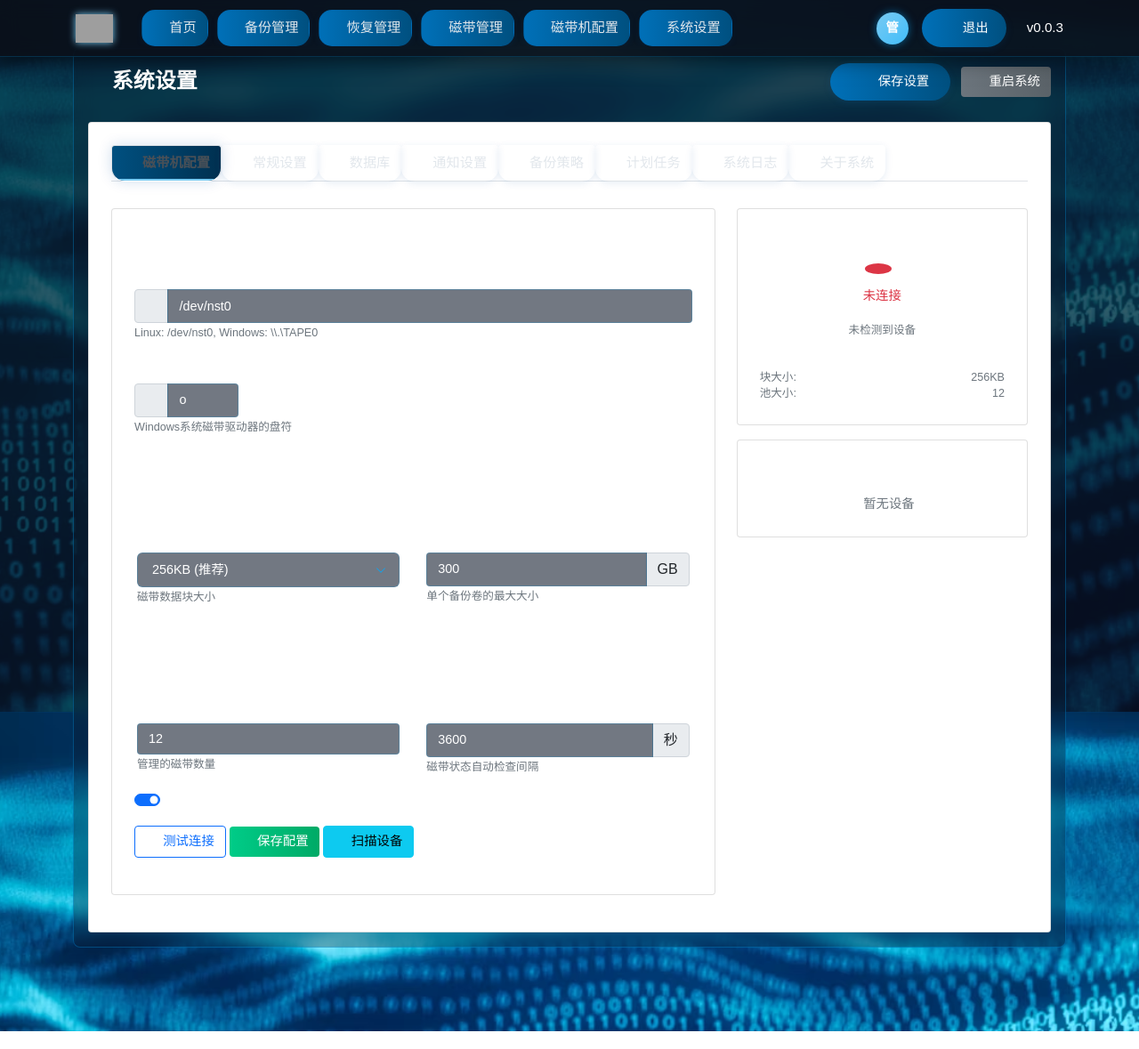
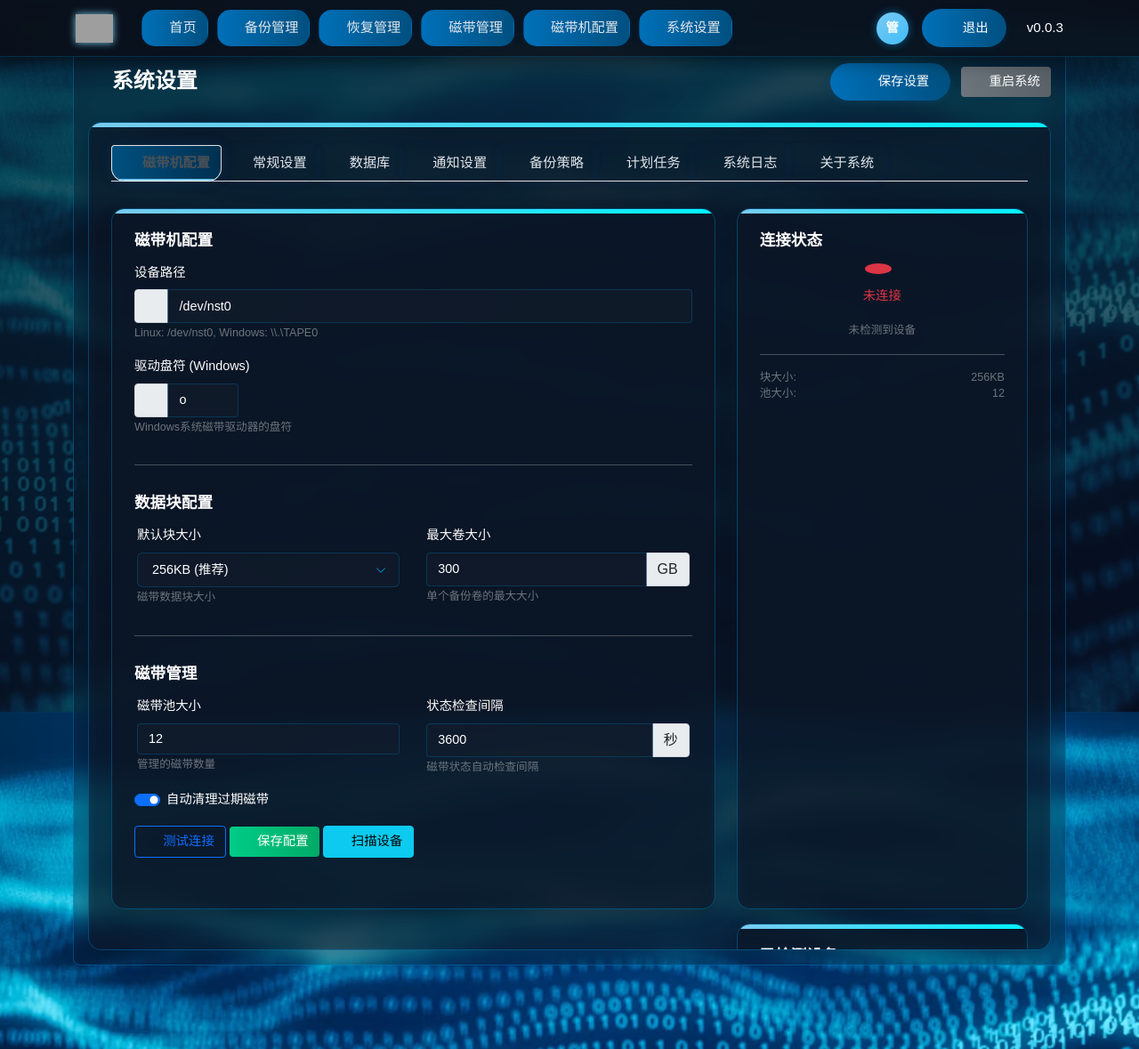
Before and after one commit to grigs28/TAF, a FastAPI app: page /system in a window 1280 px wide. Shown: the whole page at 89% size. Run offline with FastAPI, Linux system fonts and the light colour scheme; parts of the project's set-up code (start-up, migrations or seed data) failed here and were passed over; some libraries are stand-ins or nearby versions; some web fonts are replaced; grey boxes are pictures that could not be loaded.

Commit message:
绯荤粺璁剧疆椤甸潰浣跨敤service-card鏇挎崲card鏍峰紡

```diff
--- a/web/templates/system.html
+++ b/web/templates/system.html
@@ -63,7 +63,7 @@
     <!-- 设置选项卡 -->
     <div class="row">
         <div class="col-12">
-            <div class="card">
+            <div class="service-card">
                 <div class="card-body">
                     <ul class="nav nav-tabs" id="settingsTabs" role="tablist">
                         <li class="nav-item" role="presentation">
@@ -114,7 +114,7 @@
                         <div class="tab-pane fade" id="general" role="tabpanel">
                             <div class="row">
                                 <div class="col-md-6">
-                                    <div class="setting-card card mb-3">
+                                    <div class="setting-card service-card mb-3">
                                         <div class="card-body">
                                             <h6 class="card-title">应用信息</h6>
                                             <div class="mb-3">
@@ -141,7 +141,7 @@
                                     </div>
                                 </div>
                                 <div class="col-md-6">
-                                    <div class="setting-card card mb-3">
+                                    <div class="setting-card service-card mb-3">
                                         <div class="card-body">
                                             <h6 class="card-title">Web服务</h6>
                                             <div class="mb-3">
@@ -170,7 +170,7 @@
                         <div class="tab-pane fade" id="database" role="tabpanel">
                             <div class="row">
                                 <div class="col-md-8">
-                                    <div class="setting-card card mb-3">
+                                    <div class="setting-card service-card mb-3">
                                         <div class="card-body">
                                             <h6 class="card-title">数据库连接配置</h6>
                                             <div class="mb-3">
@@ -247,7 +247,7 @@
                                     </div>
                                 </div>
                                 <div class="col-md-4">
-                                    <div class="setting-card card mb-3">
+                                    <div class="setting-card service-card mb-3">
                                         <div class="card-body">
                                             <h6 class="card-title">连接状态</h6>
                                             <div class="text-center" id="dbStatus">
@@ -274,7 +274,7 @@
                         <div class="tab-pane fade show active" id="tapedrive" role="tabpanel">
                             <div class="row">
                                 <div class="col-md-8">
-                                    <div class="setting-card card mb-3">
+                                    <div class="setting-card service-card mb-3">
                                         <div class="card-body">
                                             <h6 class="card-title">磁带机配置</h6>
                                             <div class="mb-3">
@@ -361,7 +361,7 @@
                                     </div>
                                 </div>
                                 <div class="col-md-4">
-                                    <div class="setting-card card mb-3">
+                                    <div class="setting-card service-card mb-3">
                                         <div class="card-body">
                                             <h6 class="card-title">连接状态</h6>
                                             <div class="text-center" id="tapeStatus">
@@ -381,7 +381,7 @@
                                         </div>
                                     </div>
 
-                                    <div class="setting-card card mb-3">
+                                    <div class="setting-card service-card mb-3">
                                         <div class="card-body">
                                             <h6 class="card-title">已检测设备</h6>
                                             <div id="detectedDevices">
@@ -400,7 +400,7 @@
                         <div class="tab-pane fade" id="notification" role="tabpanel">
                             <div class="row">
                                 <div class="col-md-8">
-                                    <div class="setting-card card mb-3">
+                                    <div class="setting-card service-card mb-3">
                                         <div class="card-body">
                                             <h6 class="card-title">钉钉通知配置</h6>
                                             <div class="mb-3">
@@ -439,7 +439,7 @@
                                     </div>
                                 </div>
                                 <div class="col-md-4">
-                                    <div class="setting-card card mb-3">
+                                    <div class="setting-card service-card mb-3">
                                         <div class="card-body">
                                             <h6 class="card-title">通知事件</h6>
                                             <small class="text-muted d-block mb-2">备份相关</small>
@@ -503,7 +503,7 @@
                         <div class="tab-pane fade" id="backup" role="tabpanel">
                             <div class="row">
                                 <div class="col-md-6">
-                                    <div class="setting-card card mb-3">
+                                    <div class="setting-card service-card mb-3">
                                         <div class="card-body">
                                             <h6 class="card-title">保留策略</h6>
                                             <div class="mb-3">
@@ -519,7 +519,7 @@
                                     </div>
                                 </div>
                                 <div class="col-md-6">
-                                    <div class="setting-card card mb-3">
+                                    <div class="setting-card service-card mb-3">
                                         <div class="card-body">
                                             <h6 class="card-title">压缩设置</h6>
                                             <div class="mb-3">
@@ -550,7 +550,7 @@
                         <div class="tab-pane fade" id="scheduler" role="tabpanel">
                             <div class="row">
                                 <div class="col-12">
-                                    <div class="setting-card card mb-3">
+                                    <div class="setting-card service-card mb-3">
                                         <div class="card-body">
                                             <h6 class="card-title">定时任务配置</h6>
                                             <div class="table-responsive">
@@ -620,7 +620,7 @@
                         <div class="tab-pane fade" id="logs" role="tabpanel">
                             <div class="row">
                                 <div class="col-12">
-                                    <div class="setting-card card mb-3">
+                                    <div class="setting-card service-card mb-3">
                                         <div class="card-body">
                                             <h6 class="card-title">实时日志</h6>
                                             <div class="mb-3">
@@ -668,7 +668,7 @@
                         <div class="tab-pane fade" id="about" role="tabpanel">
                             <div class="row">
                                 <div class="col-md-6">
-                                    <div class="setting-card card mb-3">
+                                    <div class="setting-card service-card mb-3">
                                         <div class="card-body text-center">
                                             <h5 class="card-title">{{ app_name }}</h5>
                                             <p class="text-muted">企业级磁带备份系统</p>
@@ -684,7 +684,7 @@
                                     </div>
                                 </div>
                                 <div class="col-md-6">
-                                    <div class="setting-card card mb-3">
+                                    <div class="setting-card service-card mb-3">
                                         <div class="card-body">
                                             <h6 class="card-title">系统组件</h6>
                                             <div class="list-group list-group-flush">
```
